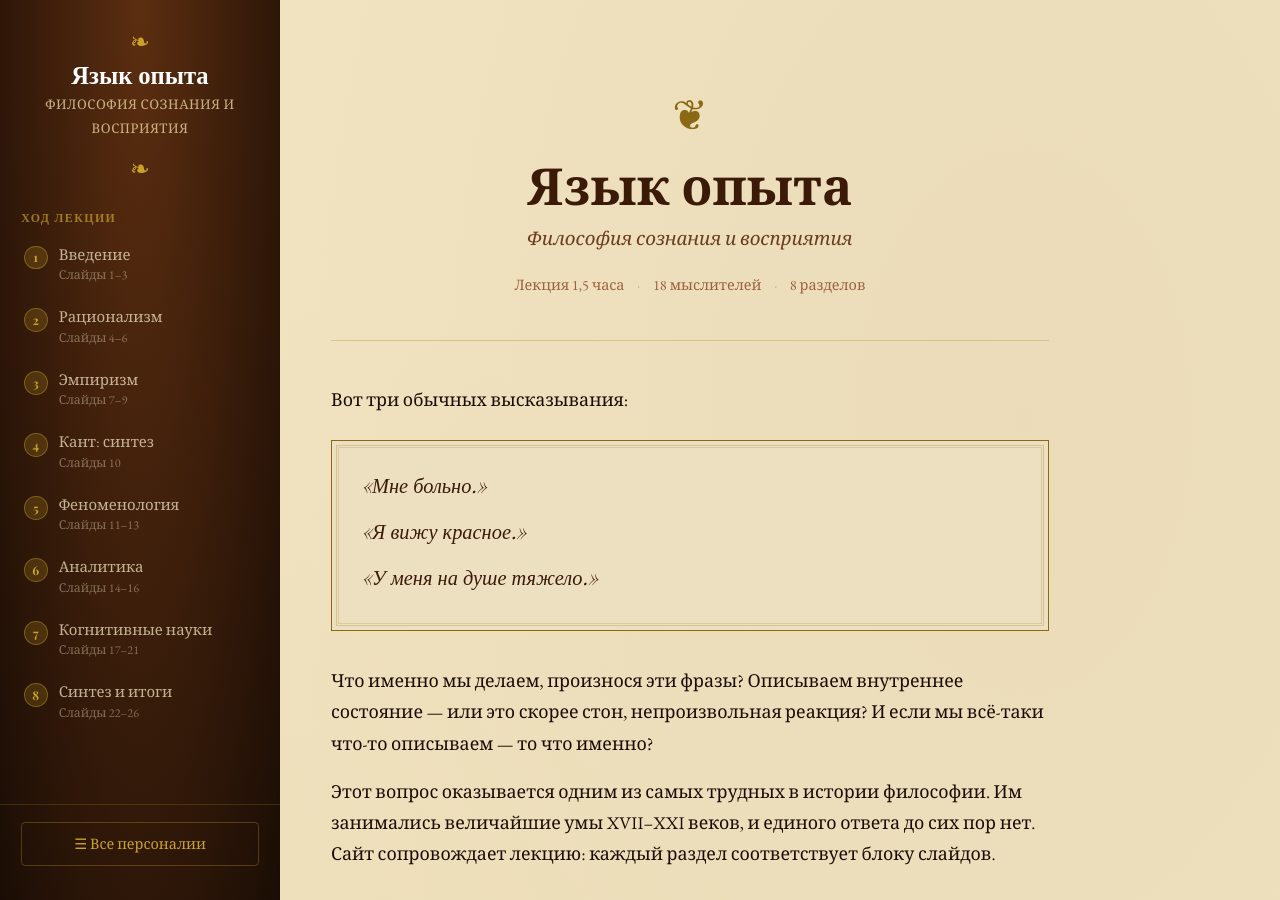
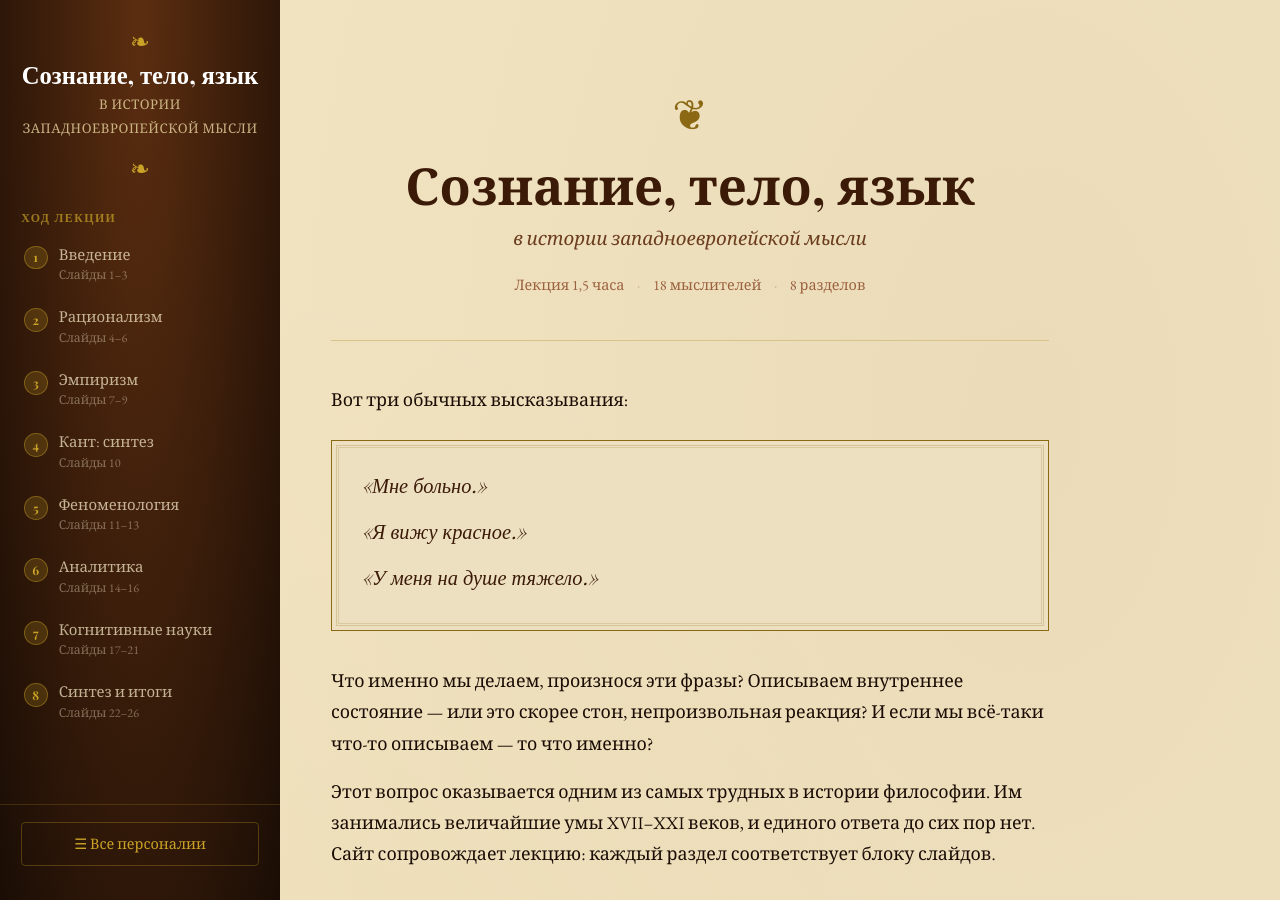
Before and after one commit to kagort/language-of-experience, a Jekyll site: the page built from index.html, in a window 1280 px wide and 900 px high. Built offline with Jekyll 4.4.1, drawn with Linux system fonts in a browser that asks for light colours; some web fonts are replaced.

Commit message:
Fix lecture title to 'Сознание, тело, язык в истории западноевропейской мысли'

```diff
--- a/_config.yml
+++ b/_config.yml
@@ -1,5 +1,5 @@
-title: "Язык опыта"
-subtitle: "Философия сознания и восприятия"
+title: "Сознание, тело, язык"
+subtitle: "в истории западноевропейской мысли"
 description: "Опорные материалы к лекции «Сознание, тело, язык в истории западноевропейской мысли»"
 baseurl: ""
 url: "http://localhost:4000"
--- a/index.html
+++ b/index.html
@@ -1,12 +1,12 @@
 ---
 layout: default
-title: "Язык опыта"
+title: "Сознание, тело, язык"
 ---
 
 <div class="index-hero">
   <span class="index-ornament">❦</span>
-  <h1>Язык опыта</h1>
-  <p class="subtitle">Философия сознания и восприятия</p>
+  <h1>Сознание, тело, язык</h1>
+  <p class="subtitle">в истории западноевропейской мысли</p>
   <div class="lecture-meta">
     <span>Лекция 1,5 часа</span>
     <span class="sep">·</span>
```
